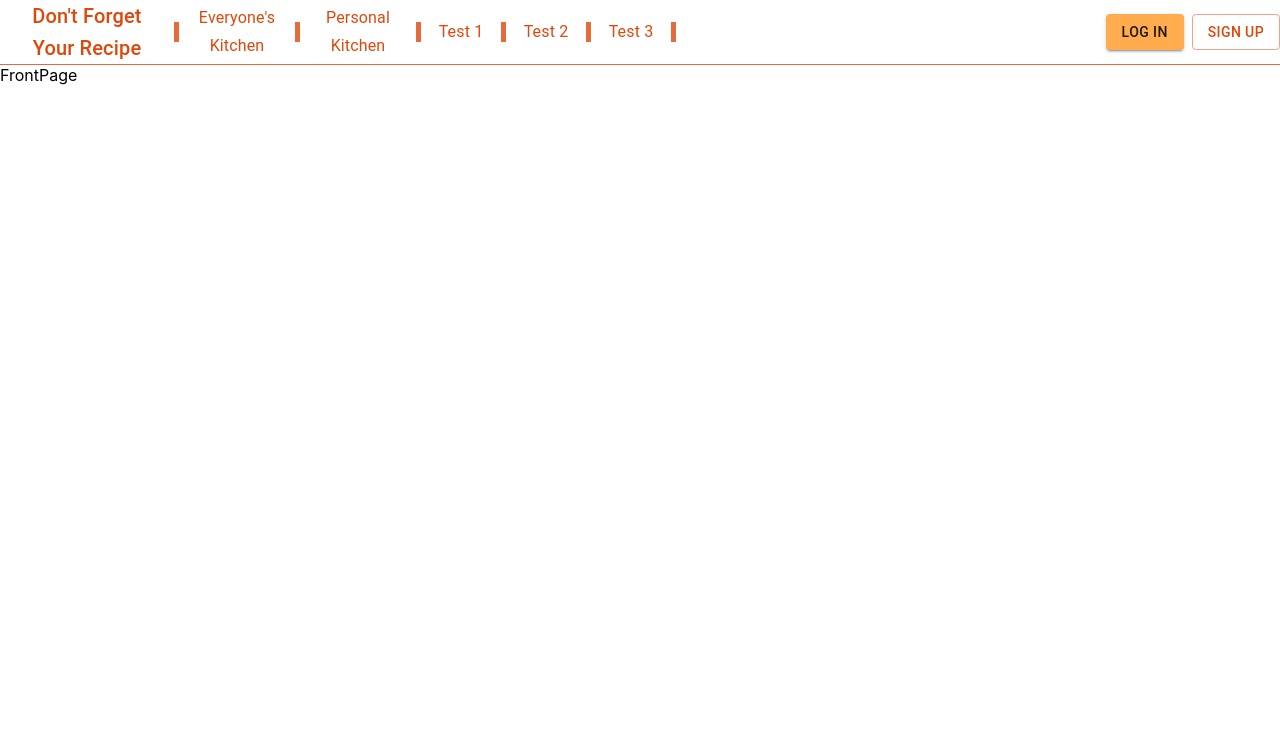
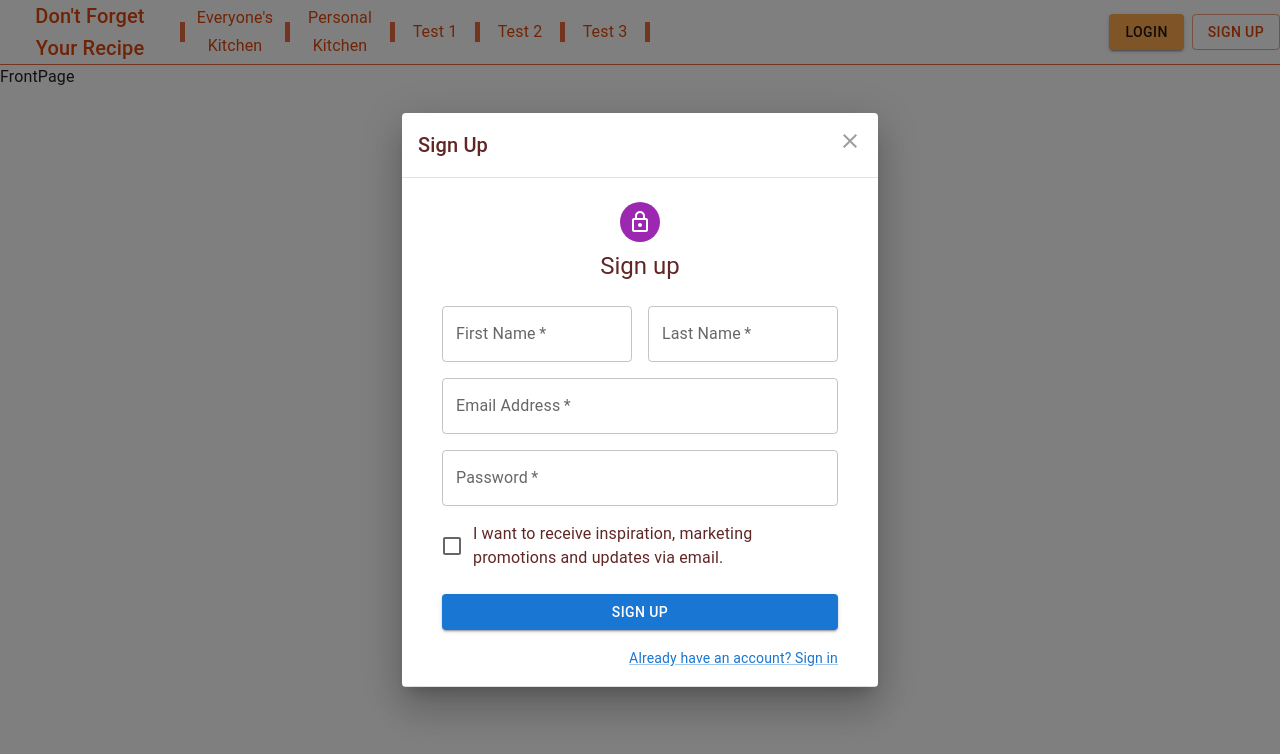
Before and after one commit to IT-Project-Team-70/IT-Project, a React (Create React App) app in the folder front-end/: page / in a window 1280 px wide. Both pictures are taken after a click on the button "SIGN UP". Shown: the top 754 px of the page. Built offline with nearby package versions, Linux system fonts and the light colour scheme.

Commit message:
frontend: add login/signup panel in navigator bar

```diff
--- a/front-end/src/containers/appLayout/index.js
+++ b/front-end/src/containers/appLayout/index.js
@@ -1,16 +1,13 @@
-import {
-  Box,
-  Button,
-  Divider,
-  Stack,
-  ThemeProvider,
-  Typography,
-} from '@mui/material'
+import { Box, Button, Divider, ThemeProvider, Typography } from '@mui/material'
 import PropTypes from 'prop-types'
 import React, { Fragment } from 'react'
 import { RouteItems } from '../../routes/routeItems'
 import { useHistory, useLocation } from 'react-router-dom'
 import useTheme from '../../css/muiTheme'
+import LoginInButton from '../login/loginButton'
+import LoginPanel from '../login/login'
+import SignUpButton from '../signUp/signupButton'
+import SignUpPanel from '../signUp/signup'
 
 const AppLayout = (props) => {
   const { children = <></> } = props
@@ -38,7 +35,7 @@ const AppLayout = (props) => {
                     paddingRight: index === 0 ? '12px' : '8px',
                     flexGrow: 0,
                     flexShrink: 1,
-                    maxWidth: index === 0 ? '150px' : '100px',
+                    maxWidth: index === 0 ? '180px' : '100px',
                     boxShadow:
                       index !== 0 && pathName === routeItem.path
                         ? '0px -7px 0px 0px #E66B3B inset'
@@ -76,19 +73,19 @@ const AppLayout = (props) => {
             )
           })}
         </Box>
-        <Box sx={{ display: 'flex', alignItems: 'center' }}>
-          <Box>
-            <ThemeProvider theme={theme}>
-              <Stack direction="row" spacing={1}>
-                <Button variant="contained" color="secondary">
-                  log in
-                </Button>
-                <Button variant="outlined" color="primary">
-                  Sign up
-                </Button>
-              </Stack>
-            </ThemeProvider>
-          </Box>
+        <Box
+          sx={{ display: 'flex', flexDirection: 'row', alignItems: 'center' }}
+        >
+          <ThemeProvider theme={theme}>
+            <Box sx={{ paddingRight: '8px' }}>
+              <LoginInButton>
+                <LoginPanel />
+              </LoginInButton>
+            </Box>
+            <SignUpButton>
+              <SignUpPanel />
+            </SignUpButton>
+          </ThemeProvider>
         </Box>
       </Box>
       <Divider
--- a/front-end/src/containers/developing/test1/index.js
+++ b/front-end/src/containers/developing/test1/index.js
@@ -1,7 +1,13 @@
 import React from 'react'
+import LoginPanel from '../../login/login'
+import LoginInButton from '../../login/loginButton'
 
 const Test1 = (props) => {
-  return <div>Test1</div>
+  return (
+    <LoginInButton>
+      <LoginPanel />
+    </LoginInButton>
+  )
 }
 
 Test1.propTypes = {}
--- a/front-end/src/component/SignIn.js
+++ b/front-end/src/containers/login/login.js
@@ -1,7 +1,6 @@
 import * as React from 'react'
 import Avatar from '@mui/material/Avatar'
 import Button from '@mui/material/Button'
-import CssBaseline from '@mui/material/CssBaseline'
 import TextField from '@mui/material/TextField'
 import FormControlLabel from '@mui/material/FormControlLabel'
 import Checkbox from '@mui/material/Checkbox'
@@ -11,12 +10,11 @@ import Box from '@mui/material/Box'
 import Grid from '@mui/material/Grid'
 import LockOutlinedIcon from '@mui/icons-material/LockOutlined'
 import Typography from '@mui/material/Typography'
-import { createTheme, ThemeProvider } from '@mui/material/styles'
-import CookImage from '../cook.png'
+import { ThemeProvider } from '@mui/material/styles'
+import CookImage from './cook.png'
+import useTheme from '../../css/muiTheme'
 
-const theme = createTheme()
-
-export default function SignInSide() {
+export default function LoginPanel() {
   const handleSubmit = (event) => {
     event.preventDefault()
     const data = new FormData(event.currentTarget)
@@ -25,17 +23,19 @@ export default function SignInSide() {
       password: data.get('password'),
     })
   }
+  const theme = useTheme()
 
   return (
     <ThemeProvider theme={theme}>
-      <Grid container component="main" sx={{ height: '100vh' }}>
-        <CssBaseline />
+      <Grid container>
         <Grid
           item
           xs={false}
           sm={4}
-          md={7}
+          md={8}
+          lg={8}
           sx={{
+            width: '100vw',
             backgroundImage: `url(${CookImage})`,
             backgroundRepeat: 'no-repeat',
             backgroundColor: (t) =>
@@ -43,20 +43,10 @@ export default function SignInSide() {
                 ? t.palette.grey[50]
                 : t.palette.grey[900],
             backgroundSize: 'cover',
-            backgroundPosition: 'center',
+            backgroundPosition: 'start',
           }}
         />
-        <Grid
-          item
-          xs={8}
-          sm={6}
-          md={3}
-          component={Paper}
-          elevation={6}
-          square
-          display={'flex'}
-          justifyContent={'flex-end'}
-        >
+        <Grid item xs={12} sm={8} md={4} lg={4} component={Paper} elevation={6}>
           <Box
             sx={{
               my: 8,
@@ -70,13 +60,18 @@ export default function SignInSide() {
               <LockOutlinedIcon />
             </Avatar>
             <Typography component="h1" variant="h5">
-              Sign in
+              Login
             </Typography>
             <Box
               component="form"
               noValidate
               onSubmit={handleSubmit}
-              sx={{ mt: 1 }}
+              sx={{
+                mt: 1,
+                display: 'flex',
+                flexDirection: 'column',
+                alignItems: 'center',
+              }}
             >
               <TextField
                 margin="normal"
@@ -101,8 +96,9 @@ export default function SignInSide() {
                 label="Remember me"
               />
               <Button type="submit" variant="contained" sx={{ mt: 3, mb: 2 }}>
-                Sign In
+                login
               </Button>
+            </Box>
             <Grid container>
               <Grid item xs>
                 <Link href="#" variant="body2">
@@ -116,7 +112,6 @@ export default function SignInSide() {
               </Grid>
             </Grid>
           </Box>
-          </Box>
         </Grid>
       </Grid>
     </ThemeProvider>
--- a/front-end/src/component/SignUpButton.js
+++ b/front-end/src/containers/login/loginButton.js
@@ -46,7 +46,7 @@ BootstrapDialogTitle.propTypes = {
   onClose: PropTypes.func.isRequired,
 }
 
-export default function CustomizedDialogs({ children }) {
+const LoginInButton = ({ children }) => {
   const [open, setOpen] = React.useState(false)
 
   const handleClickOpen = () => {
@@ -58,22 +58,25 @@ export default function CustomizedDialogs({ children }) {
 
   return (
     <div>
-      <Button variant="outlined" onClick={handleClickOpen}>
-        Sign Up
+      <Button variant="contained" color="secondary" onClick={handleClickOpen}>
+        LogIn
       </Button>
       <BootstrapDialog
         onClose={handleClose}
         aria-labelledby="customized-dialog-title"
         open={open}
+        maxWidth="lg"
       >
         <BootstrapDialogTitle
           id="customized-dialog-title"
           onClose={handleClose}
         >
-          Sign Up
+          Login
         </BootstrapDialogTitle>
         <DialogContent dividers>{children}</DialogContent>
       </BootstrapDialog>
     </div>
   )
 }
+export default LoginInButton
+LoginInButton.propTypes = { children: PropTypes.node }
--- a/front-end/src/component/SignUp.js
+++ b/front-end/src/containers/signUp/signup.js
@@ -15,7 +15,7 @@ import { createTheme, ThemeProvider } from '@mui/material/styles'
 
 const theme = createTheme()
 
-export default function SignUp() {
+export default function SignUpPanel() {
   const handleSubmit = (event) => {
     event.preventDefault()
     const data = new FormData(event.currentTarget)
--- a/front-end/src/component/SignInButton.js
+++ b/front-end/src/containers/signUp/signupButton.js
@@ -8,9 +8,7 @@ import DialogContent from '@mui/material/DialogContent'
 import IconButton from '@mui/material/IconButton'
 import CloseIcon from '@mui/icons-material/Close'
 
-const BootstrapDialog = styled((props) => (
-  <Dialog fullWidth={true} maxWidth={'lg'} {...props} />
-))(({ theme }) => ({
+const BootstrapDialog = styled(Dialog)(({ theme }) => ({
   '& .MuiDialogContent-root': {
     padding: theme.spacing(2),
   },
@@ -48,7 +46,7 @@ BootstrapDialogTitle.propTypes = {
   onClose: PropTypes.func.isRequired,
 }
 
-export default function SignInButton({ children }) {
+export default function SignUpButton({ children }) {
   const [open, setOpen] = React.useState(false)
 
   const handleClickOpen = () => {
@@ -61,18 +59,22 @@ export default function SignInButton({ children }) {
   return (
     <div>
       <Button variant="outlined" onClick={handleClickOpen}>
-        Sign In
+        Sign Up
       </Button>
       <BootstrapDialog
         onClose={handleClose}
-        aria-labelledby="SignInButton"
+        aria-labelledby="customized-dialog-title"
         open={open}
       >
-        <BootstrapDialogTitle id="SignInButton" onClose={handleClose}>
-          Sign In
+        <BootstrapDialogTitle
+          id="customized-dialog-title"
+          onClose={handleClose}
+        >
+          Sign Up
         </BootstrapDialogTitle>
         <DialogContent dividers>{children}</DialogContent>
       </BootstrapDialog>
     </div>
   )
 }
+SignUpButton.propTypes = { children: PropTypes.node }
```
Also changed, not shown: front-end/src/containers/login/cook.png (renamed from front-end/src/cook.png). Lines whose indentation alone changed are shown as unchanged.
